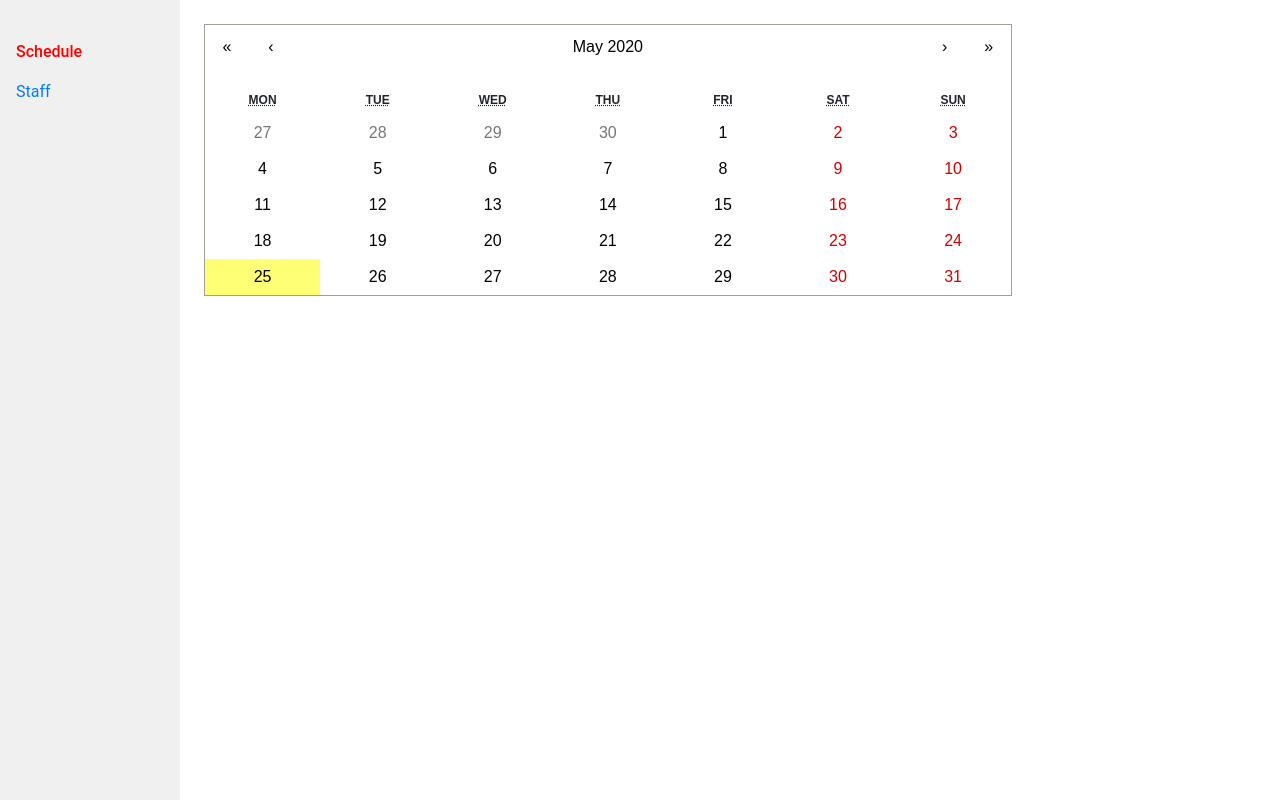
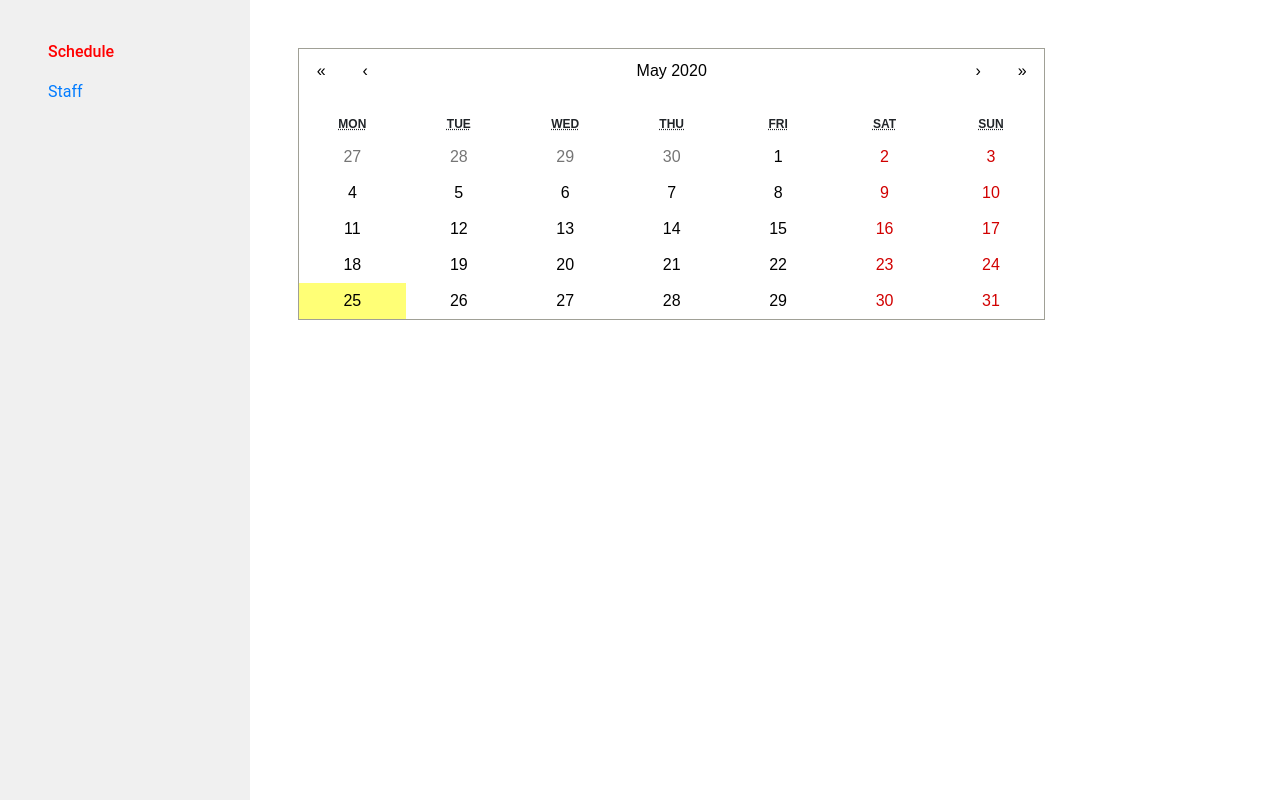
Before and after one commit to iburov/dashboard-test, a React (Create React App) app in the folder react/: page /schedule in a window 1280 px wide. Built offline with nearby package versions, Linux system fonts and the light colour scheme; what redux-immutable-state-invariant would draw is missing.

Commit message:
fix styles

```diff
--- a/react/src/components/App/App.scss
+++ b/react/src/components/App/App.scss
@@ -3,6 +3,7 @@
   display: flex;
 
   &__wrapper {
-    padding: 1.5rem;
+    padding: 3rem;
+    width: 100%;
   }
 }
--- a/react/src/components/Nav/Nav.scss
+++ b/react/src/components/Nav/Nav.scss
@@ -1,6 +1,6 @@
 .app-nav {
-  width: 180px;
-  padding-top: 2rem;
+  width: 300px;
+  padding: 2rem;
   min-height: 100%;
   background-color: #f0f0f0;
 }
--- a/react/src/components/Staff/NewEmployeeForm/NewEmployeeForm.scss
+++ b/react/src/components/Staff/NewEmployeeForm/NewEmployeeForm.scss
@@ -1,2 +1,3 @@
 .app-new-employee-form {
+  padding: 1.5em;
 }
--- a/react/src/components/Staff/Staff.scss
+++ b/react/src/components/Staff/Staff.scss
@@ -1,2 +1,11 @@
 .app-staff {
+  min-width: auto;
+
+  &__header {
+    padding-bottom: 3em;
+
+    input {
+      margin-right: 5em;
+    }
+  }
 }
```
